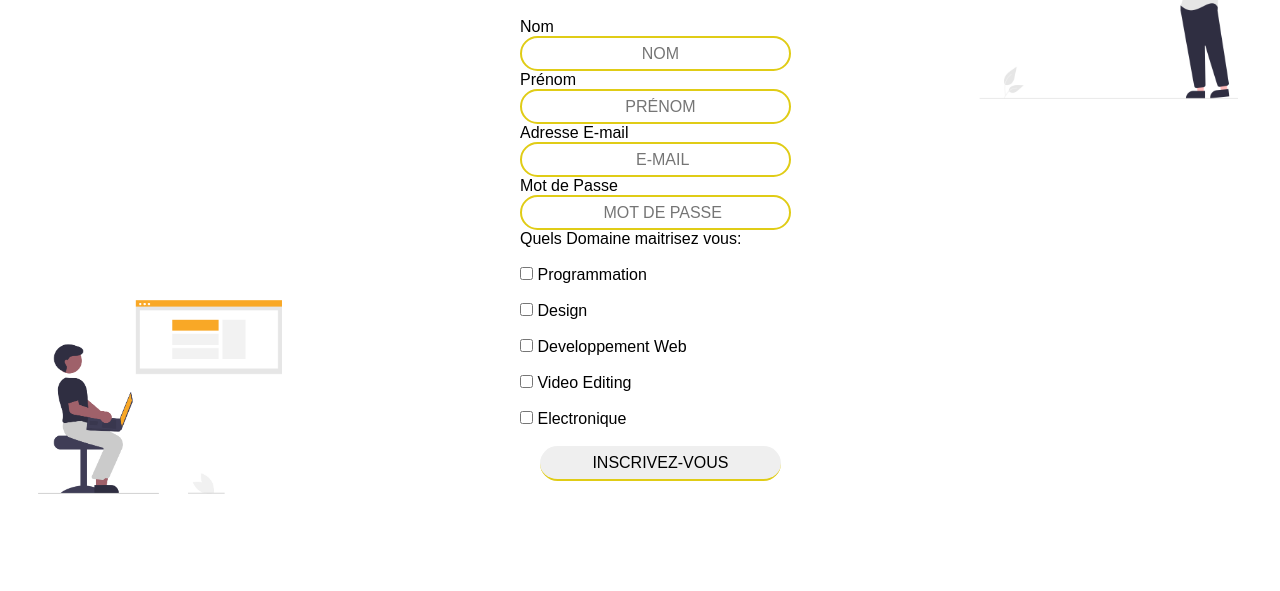
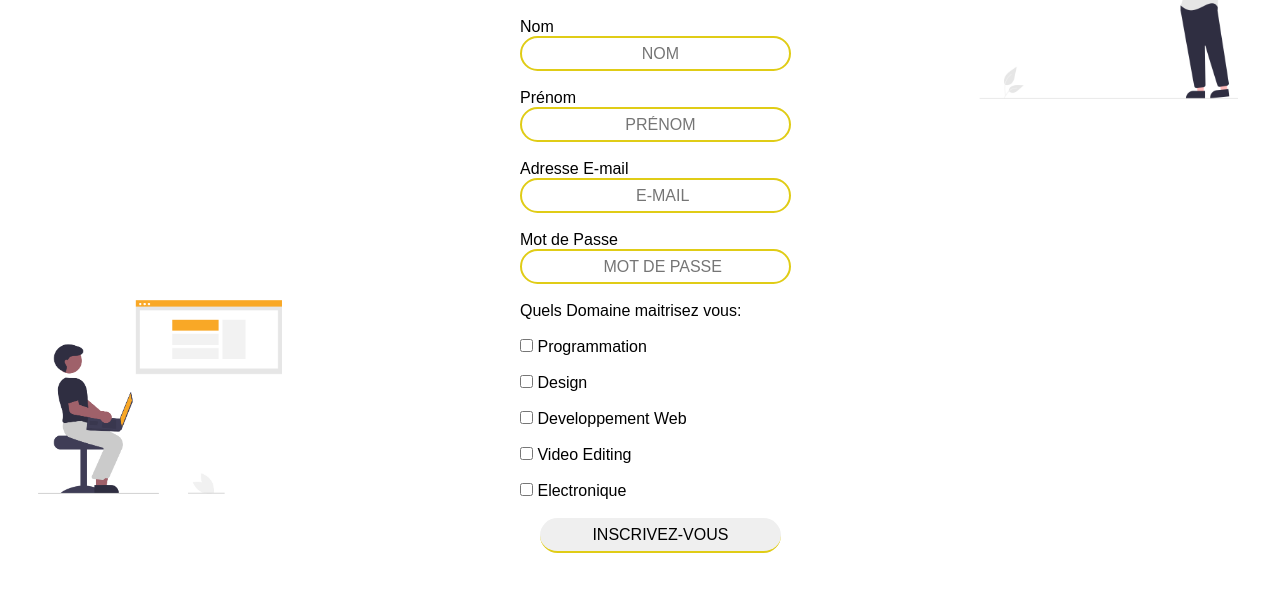
Before and after one commit to manel1501/formulaire_CELEC, a plain HTML site: page index.html in a window 1280 px wide. Shown: the part 125-716 px from the top of the page. Drawn offline with Linux system fonts and the light colour scheme.

Commit message:
Update index.html

```diff
--- a/index.html
+++ b/index.html
@@ -23,10 +23,12 @@
         <div class="title"> Formulaire d'Inscription </div>
         <div class="registration-container">
             <form action="index.html">
-                <label for="Nom"> Nom <input class="input" type="text" id="Nom" name="Nom" placeholder="Nom" required></label>
-                <label>Prénom  <input class="input" type="text" id="Prénom" name="Prénom" placeholder="Prénom"required></label>
-                <label>Adresse E-mail <input class="input" type="email" id="Adresse E-mail" name="Adresse E-mail" placeholder=" E-mail"required></label>
-                <label>Mot de Passe <input  class="input" type="password" id="Mot de passe" name="Mot de passe" placeholder=" Mot de passe" required></label>
+                <div class="box">
+                <label for="Nom">Nom<input class="input" type="text" id="Nom" name="Nom" placeholder="Nom" required></label><br>
+                <label>Prénom  <input class="input" type="text" id="Prénom" name="Prénom" placeholder="Prénom"required></label><br>
+                <label>Adresse E-mail <input class="input" type="email" id="Adresse E-mail" name="Adresse E-mail" placeholder=" E-mail"required></label><br>
+                <label>Mot de Passe <input  class="input" type="password" id="Mot de passe" name="Mot de passe" placeholder=" Mot de passe" required></label><br>
+            </div>
                 Quels Domaine maitrisez vous: <br><br>
                   <input type="checkbox" id="Programmation" name="Programmation" value="Programmation"/>
                      <label for="Programmation"></label>Programmation <br><br>
```
